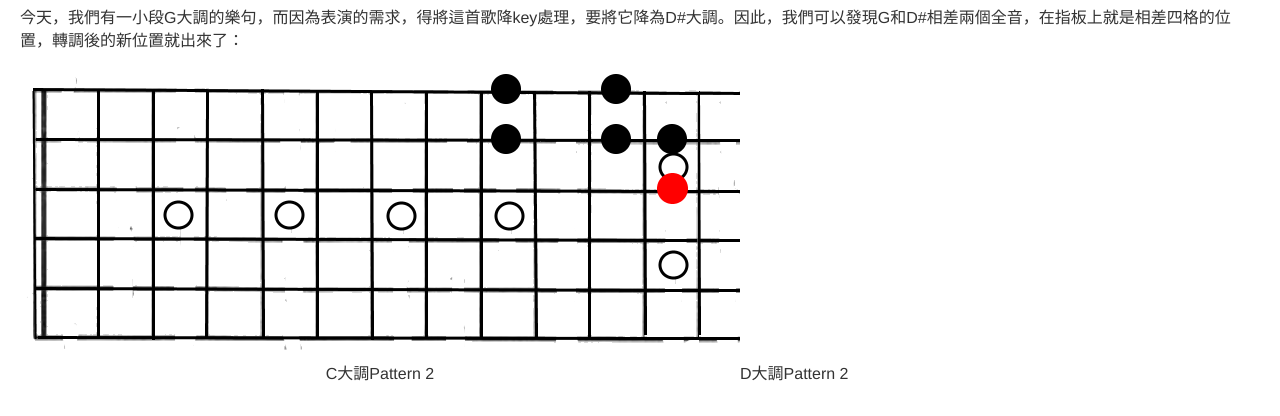
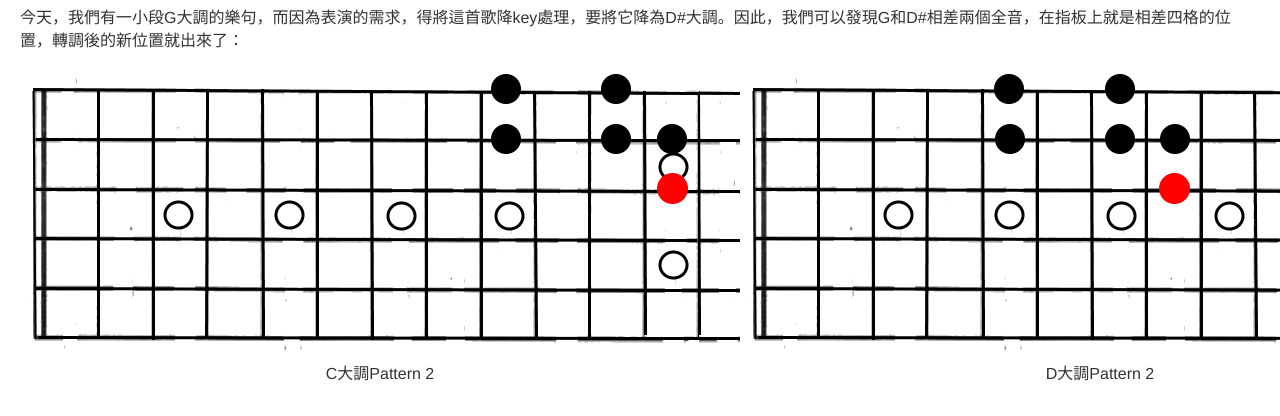
Before and after one commit to LZong-tw/musictheoryonguitar, a plain HTML site: page shapes.html in a window 1280 px wide. Shown: the part 602-1018 px from the top of the page. Drawn offline with Linux system fonts and the light colour scheme.

Commit message:
修正檔名井字號的問題
要在HTML裡將井字號改為%23，才能正常讀取

```diff
--- a/shapes.html
+++ b/shapes.html
@@ -91,7 +91,7 @@
         <table>
 			<tr align="center">
 				<td><img src="image/shapes/G.png" alt=""></td>  <!--加音檔-->
-        		<td><img src="image/shapes/D#.png" alt=""></td>	<!--加音檔-->
+        		<td><img src="image/shapes/D%23.png" alt=""></td>	<!--加音檔-->
 			</tr>
         	<tr align="center">
         		<td><p>C大調Pattern 2</p></td>
```
